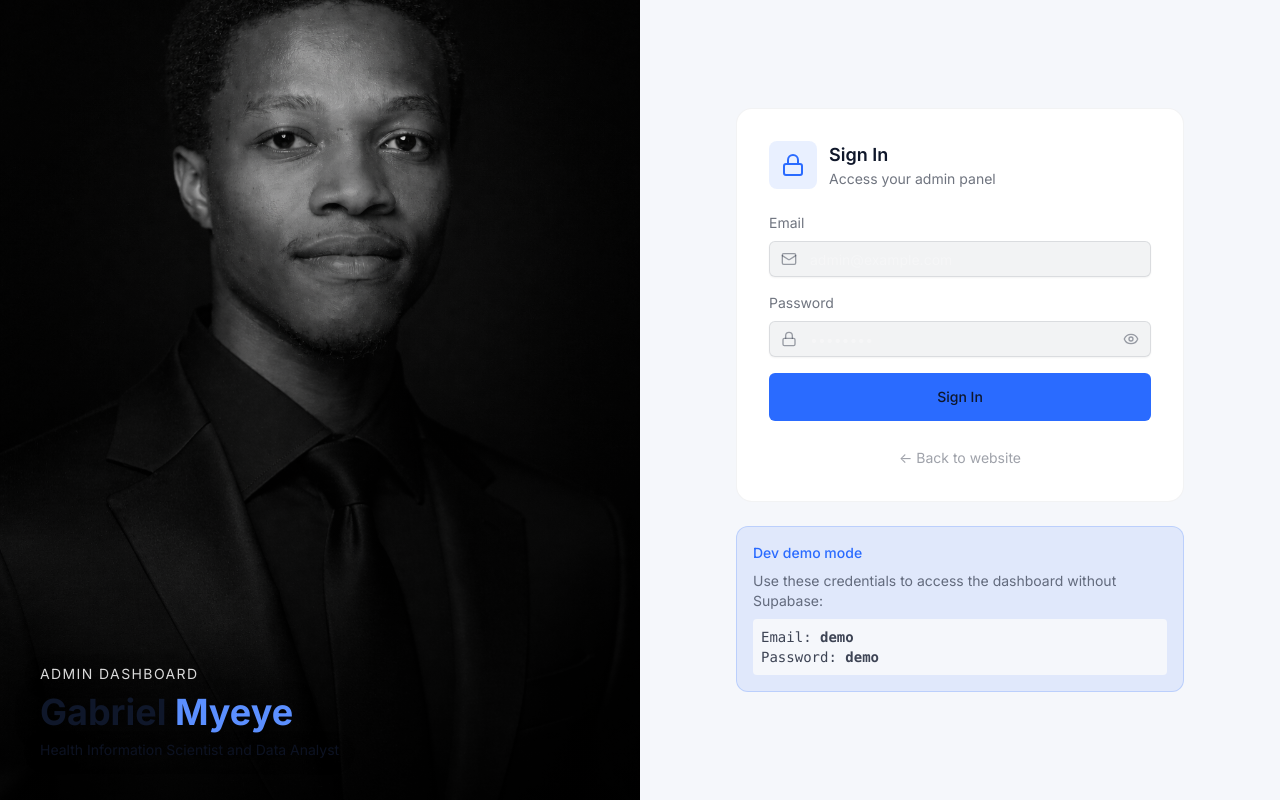
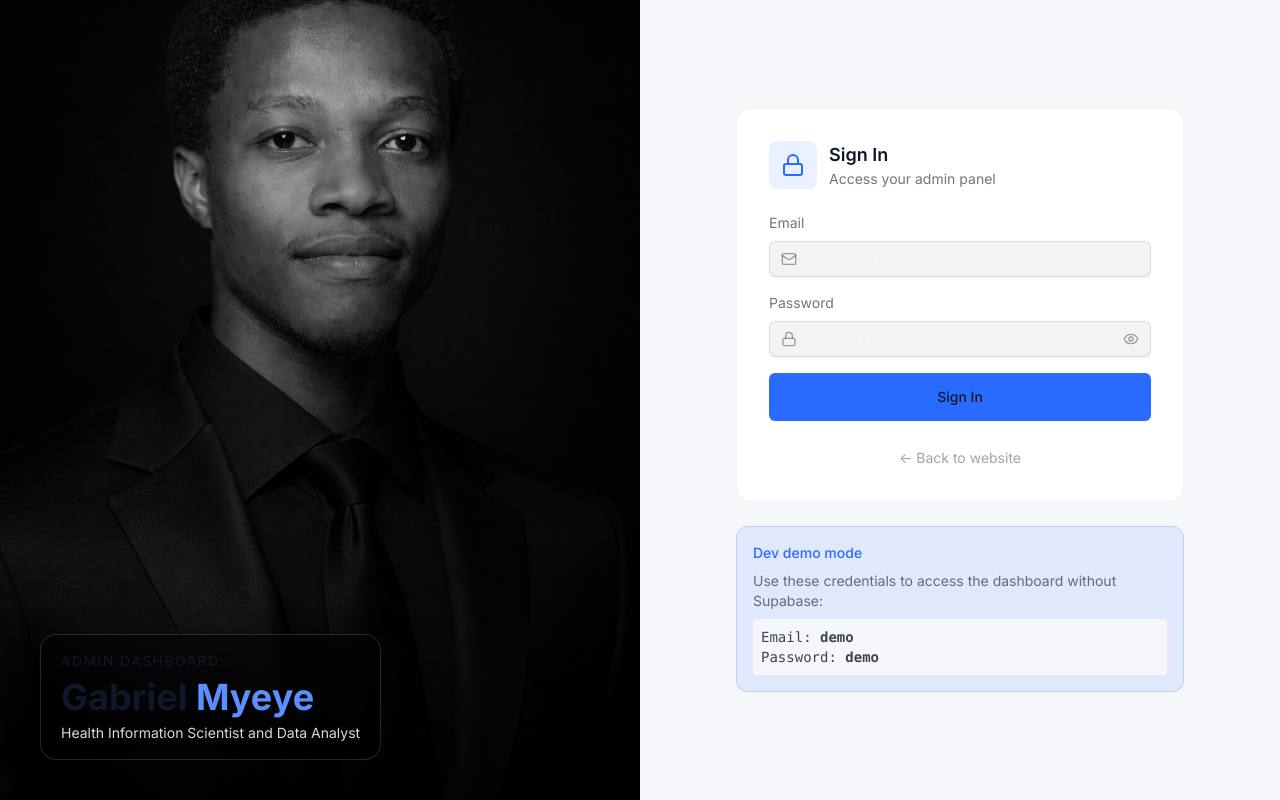
Before and after one commit to gabrielthedatawizard/my_Portfolio, a React (Vite) app in the folder app/: page /admin in a window 1280 px wide. Built offline with nearby package versions, Linux system fonts and the light colour scheme; no server answers.

Commit message:
Put login photo text on frosted glass chip for guaranteed contrast

```diff
--- a/app/src/admin/AdminLogin.tsx
+++ b/app/src/admin/AdminLogin.tsx
@@ -62,13 +62,15 @@ const AdminLogin = () => {
         />
         <div className="absolute inset-0 bg-gradient-to-t from-black/85 via-black/35 to-black/5" />
         <div className="absolute bottom-0 left-0 right-0 p-6 lg:p-10">
-          <p className="text-white/85 text-xs sm:text-sm uppercase tracking-widest mb-2 drop-shadow-[0_2px_8px_rgba(0,0,0,0.9)]">Admin Dashboard</p>
-          <h1 className="text-2xl lg:text-4xl font-bold text-white drop-shadow-[0_2px_12px_rgba(0,0,0,0.9)]">
-            Gabriel <span className="text-electric-light">Myeye</span>
-          </h1>
-          <p className="text-white/80 text-sm mt-2 hidden sm:block drop-shadow-[0_2px_8px_rgba(0,0,0,0.9)]">
-            Health Information Scientist and Data Analyst
-          </p>
+          <div className="inline-block rounded-2xl border border-white/15 bg-black/45 px-5 py-4 backdrop-blur-md shadow-[0_8px_30px_rgba(0,0,0,0.5)]">
+            <p className="text-white text-xs sm:text-sm uppercase tracking-widest mb-1.5">Admin Dashboard</p>
+            <h1 className="text-2xl lg:text-4xl font-bold text-white leading-tight">
+              Gabriel <span className="text-electric-light">Myeye</span>
+            </h1>
+            <p className="text-white/85 text-sm mt-1.5 hidden sm:block">
+              Health Information Scientist and Data Analyst
+            </p>
+          </div>
         </div>
       </div>
 
```
